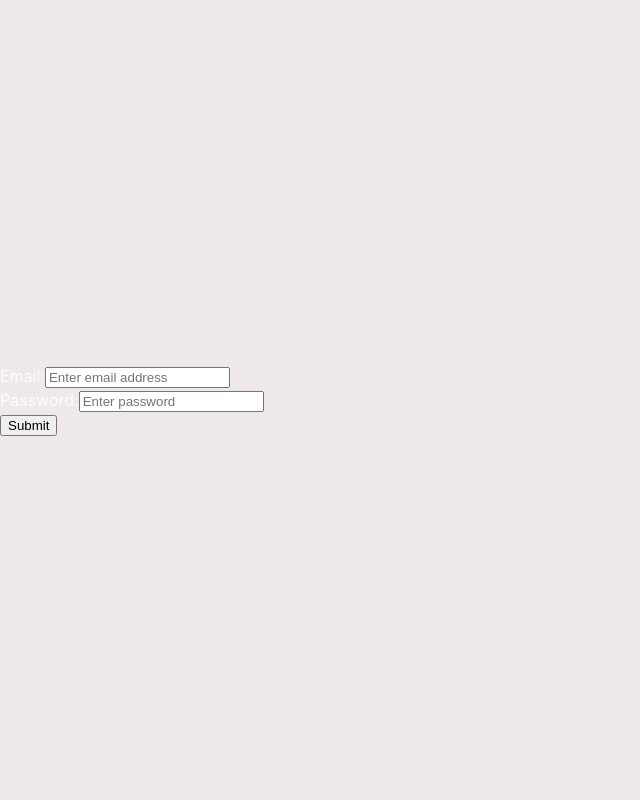
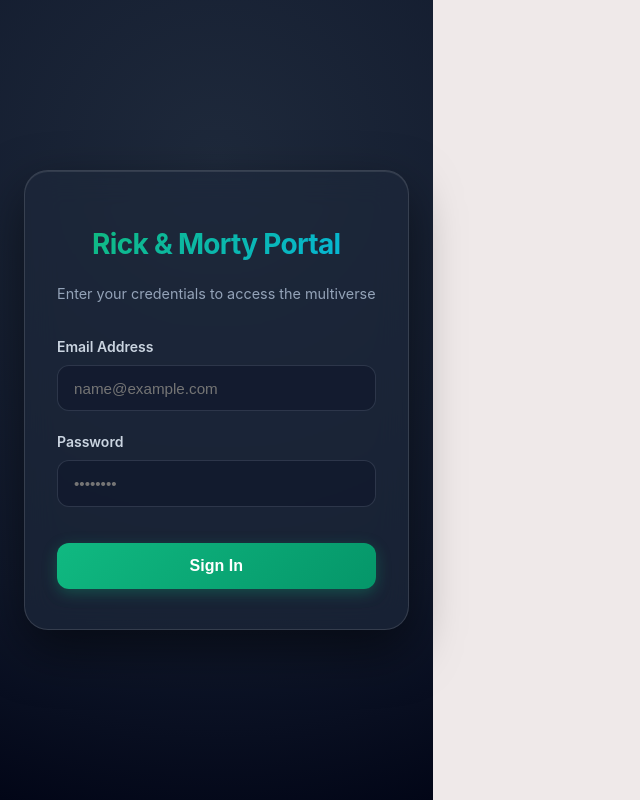
Before and after one commit to jlcarrascof/rym-44b, a React (Vite) app in the folder front/: page / in a window 1280 px wide. Shown: the whole page, without its empty margins (0-640 px from the left). Built offline with nearby package versions, Linux system fonts and the light colour scheme.

Commit message:
style(form): apply Glassmorphism dark mode aesthetic redesign to Login component

```diff
--- a/front/src/components/Form/Form.jsx
+++ b/front/src/components/Form/Form.jsx
@@ -1,8 +1,8 @@
 import { useState } from 'react';
 import validation from './validation';
+import style from './Form.module.css';
 
-function Form({login}) {
-
+function Form({ login }) {
   const [userData, setUserData] = useState({
     email: '',
     password: '',
@@ -11,14 +11,17 @@ function Form({login}) {
   const [errors, setErrors] = useState({});
 
   function handleChange(evento) {
-        setErrors(validation({
-            ...userData, [evento.target.name]: evento.target.value
-        }));
+    setErrors(
+      validation({
+        ...userData,
+        [evento.target.name]: evento.target.value,
+      })
+    );
 
     setUserData({
       ...userData,
-            [evento.target.name]: evento.target.value
-        })
+      [evento.target.name]: evento.target.value,
+    });
   }
 
   function handleSubmit(evento) {
@@ -26,42 +29,52 @@ function Form({login}) {
     login(userData);
   }
 
-    return <div>
-        <form onSubmit={handleSubmit}>
-            <label htmlFor="email">
-                Email:
+  return (
+    <div className={style.wrapper}>
+      <div className={style.card}>
+        <h1 className={style.title}>Rick & Morty Portal</h1>
+        <p className={style.subtitle}>Enter your credentials to access the multiverse</p>
+
+        <form onSubmit={handleSubmit} className={style.form}>
+          <div className={style.inputGroup}>
+            <label htmlFor="email" className={style.label}>
+              Email Address
+            </label>
             <input
               type="text"
-                    placeholder="Enter email address"
+              placeholder="name@example.com"
               id="email"
               name="email"
               value={userData.email}
-                    onChange={handleChange} />
+              onChange={handleChange}
+              className={style.input}
+            />
+            {errors.email && <span className={style.error}>{errors.email}</span>}
+          </div>
+
+          <div className={style.inputGroup}>
+            <label htmlFor="password" className={style.label}>
+              Password
             </label>
-
-            <span>{errors.email}</span>
-            <br />
-
-            <label htmlFor="password">
-                Password:
             <input
               type="password"
-                    placeholder="Enter password"
+              placeholder="••••••••"
               id="password"
               name="password"
               value={userData.password}
-                    onChange={handleChange} />
-            </label>
+              onChange={handleChange}
+              className={style.input}
+            />
+            {errors.password && <span className={style.error}>{errors.password}</span>}
+          </div>
 
-            <span>{errors.password}</span>
-            <br />
-
-            <button>
-                Submit
+          <button type="submit" className={style.button}>
+            Sign In
           </button>
-
         </form>
       </div>
+    </div>
+  );
 }
 
 export default Form;
--- /dev/null
+++ b/front/src/components/Form/Form.module.css
@@ -0,0 +1,118 @@
+.wrapper {
+  min-height: 100vh;
+  width: 100%;
+  display: flex;
+  justify-content: center;
+  align-items: center;
+  background: radial-gradient(circle at 50% 20%, #1e293b 0%, #0f172a 70%, #020617 100%);
+  padding: 1.5rem;
+  box-sizing: border-box;
+}
+
+.card {
+  width: 100%;
+  max-width: 420px;
+  background: rgba(30, 41, 59, 0.65);
+  backdrop-filter: blur(16px);
+  -webkit-backdrop-filter: blur(16px);
+  border: 1px solid rgba(255, 255, 255, 0.125);
+  border-radius: 1.5rem;
+  padding: 2.5rem 2rem;
+  box-shadow: 0 20px 50px rgba(0, 0, 0, 0.5), inset 0 1px 0 rgba(255, 255, 255, 0.1);
+  display: flex;
+  flex-direction: column;
+  align-items: center;
+}
+
+.title {
+  color: #f8fafc;
+  font-size: 1.75rem;
+  font-weight: 700;
+  margin-bottom: 0.5rem;
+  text-align: center;
+  letter-spacing: -0.025em;
+  background: linear-gradient(135deg, #10b981 0%, #06b6d4 100%);
+  -webkit-background-clip: text;
+  -webkit-text-fill-color: transparent;
+}
+
+.subtitle {
+  color: #94a3b8;
+  font-size: 0.9rem;
+  margin-bottom: 2rem;
+  text-align: center;
+}
+
+.form {
+  width: 100%;
+  display: flex;
+  flex-direction: column;
+  gap: 1.25rem;
+}
+
+.inputGroup {
+  display: flex;
+  flex-direction: column;
+  gap: 0.5rem;
+  width: 100%;
+}
+
+.label {
+  color: #cbd5e1;
+  font-size: 0.875rem;
+  font-weight: 600;
+  display: flex;
+  justify-content: space-between;
+  align-items: center;
+}
+
+.input {
+  width: 100%;
+  padding: 0.85rem 1rem;
+  background: rgba(15, 23, 42, 0.6);
+  border: 1px solid rgba(148, 163, 184, 0.2);
+  border-radius: 0.75rem;
+  color: #f8fafc;
+  font-size: 0.95rem;
+  outline: none;
+  transition: all 0.25s ease;
+  box-sizing: border-box;
+}
+
+.input:focus {
+  border-color: #10b981;
+  box-shadow: 0 0 0 3px rgba(16, 185, 129, 0.2);
+  background: rgba(15, 23, 42, 0.85);
+}
+
+.error {
+  color: #f87171;
+  font-size: 0.8rem;
+  margin-top: 0.25rem;
+  display: block;
+}
+
+.button {
+  margin-top: 1rem;
+  width: 100%;
+  padding: 0.9rem 1.5rem;
+  background: linear-gradient(135deg, #10b981 0%, #059669 100%);
+  border: none;
+  border-radius: 0.75rem;
+  color: #ffffff;
+  font-size: 1rem;
+  font-weight: 600;
+  cursor: pointer;
+  transition: all 0.3s ease;
+  box-shadow: 0 4px 15px rgba(16, 185, 129, 0.3);
+}
+
+.button:hover {
+  transform: translateY(-2px);
+  box-shadow: 0 8px 25px rgba(16, 185, 129, 0.45);
+  background: linear-gradient(135deg, #34d399 0%, #10b981 100%);
+}
+
+.button:active {
+  transform: translateY(0);
+}
```
Lines whose indentation alone changed are shown as unchanged.
